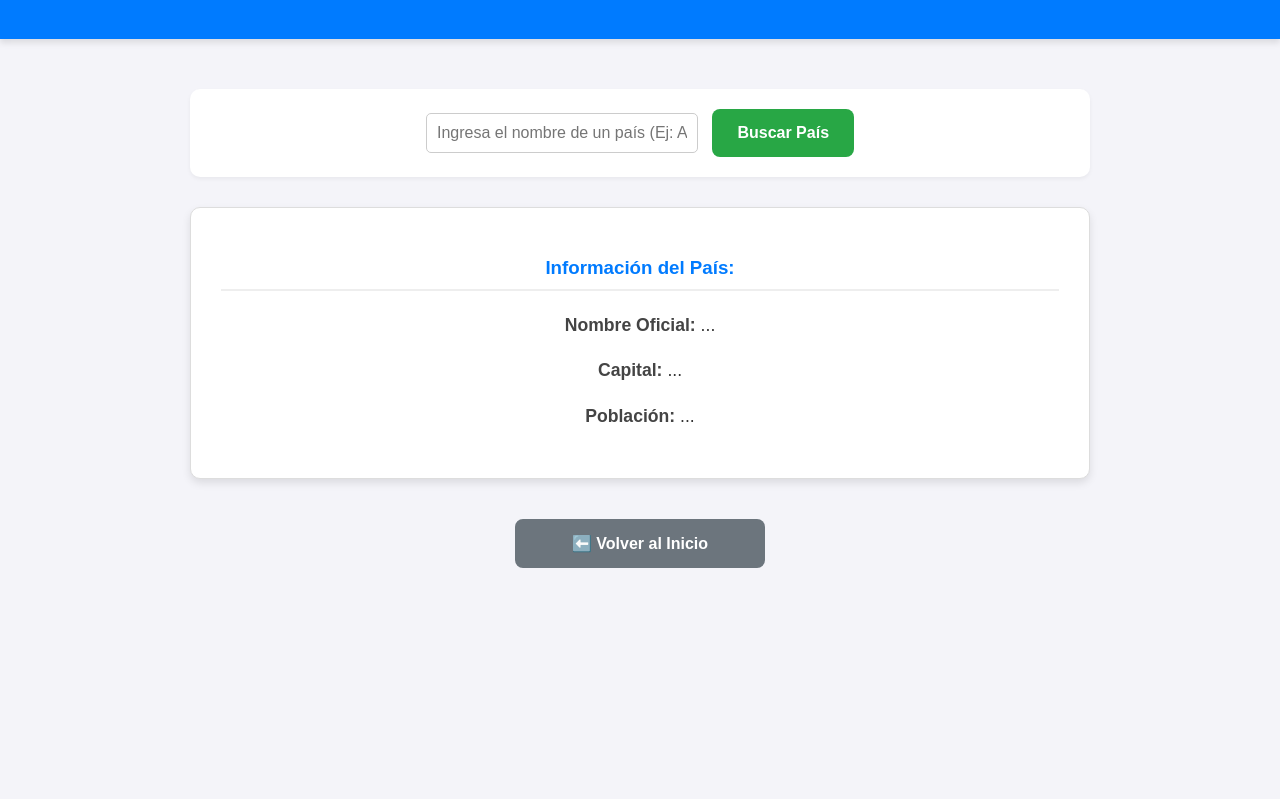
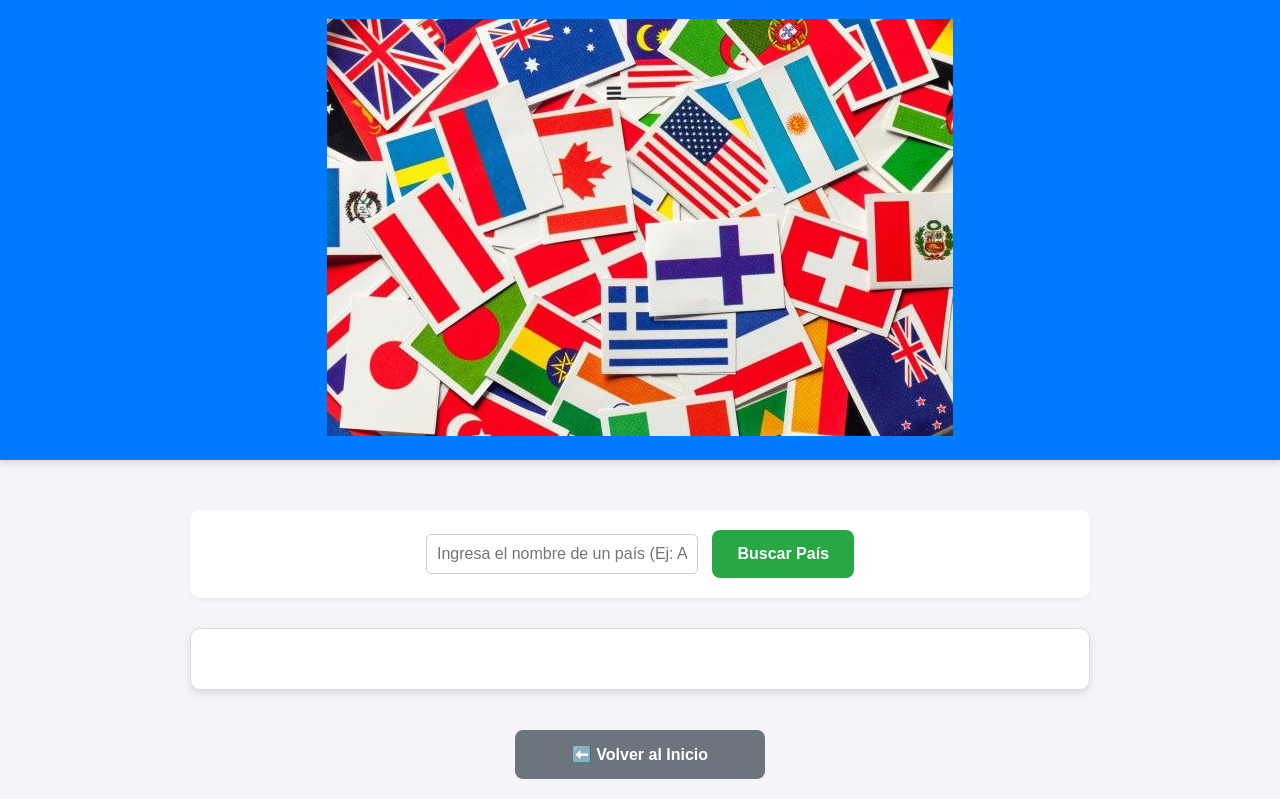
Before and after one commit to magi-crypto/TP4_MagaliGonzalez, a plain HTML site: page templates/paises.html in a window 1280 px wide. Shown: the part 82-881 px from the top of the page. Before the commit the page ends 800 px from the top, so only its background shows below. Drawn offline with Linux system fonts and the light colour scheme.

Commit message:
Update paises.html

```diff
--- a/templates/paises.html
+++ b/templates/paises.html
@@ -9,6 +9,10 @@
 <body>
     <header>
         <h1>Consulta de Países - REST Countries 🌍</h1>
+        <!-- Imagen decorativa debajo del título -->
+        <div class="header-img-container">
+            <img src="../statics/imagenes/paises.jpg" alt="Países" class="header-img">
+        </div>
     </header>
 
     <main>
@@ -17,13 +21,7 @@
             <button id="boton-buscar-pais">Buscar País</button>
         </div>
 
-        <div id="resultado-container" class="resultado">
-            <h3>Información del País:</h3>
-            <p><strong>Nombre Oficial:</strong> <span id="pais-nombre-oficial">...</span></p>
-            <p><strong>Capital:</strong> <span id="pais-capital">...</span></p>
-            <p><strong>Población:</strong> <span id="pais-poblacion">...</span></p>
-            <img id="bandera-img" src="" alt="Bandera del país" class="hidden">
-        </div>
+        <div id="resultado-container" class="resultado"></div>
 
         <a href="../index.html" class="boton-volver">⬅️ Volver al Inicio</a>
     </main>
```
